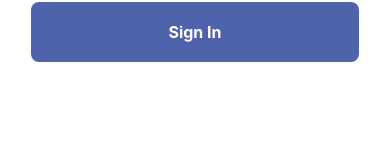
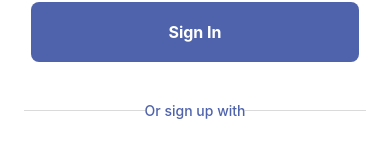
Before and after one commit to silversirp/MobileAppSM, a React Native app: screen / in a window 390 px wide. Shown: the part 461-618 px from the top of the page. Built offline with nearby package versions, Linux system fonts and the light colour scheme.

Commit message:
Sign Up Separator Component

```diff
--- /dev/null
+++ b/src/components/Separator/index.js
@@ -0,0 +1,15 @@
+import React  from "react";
+import { Pressable, Image, Text, View } from "react-native";
+import { styles } from "./styles";
+
+const Separator = ({text}) => {
+    return (
+        <View style={styles.container}>
+            <View style={styles.line}/>
+            <Text style={styles.text}>{text}</Text>
+            <View style={styles.line} />
+        </View>
+    )
+}
+
+export default Separator
--- /dev/null
+++ b/src/components/Separator/styles.js
@@ -0,0 +1,25 @@
+import { StyleSheet } from "react-native"
+import { colors } from "../../utils/colors"
+
+export const styles = StyleSheet.create({
+    container: {
+        margin: 24,
+        flexDirection: 'row',
+        alignItems: 'center',
+        // marginBottom: 54,
+        marginVertical: 20
+    },
+
+    text: {
+        color: colors.blue,
+        fontWeight: '500'
+    },
+
+    line: {
+        backgroundColor: colors.lightgrey,
+        height: 1,
+        flex: 1,
+        marginVertical: 8
+    }
+
+})
--- a/src/screens/auth/Signup/index.js
+++ b/src/screens/auth/Signup/index.js
@@ -5,6 +5,7 @@
 import Checkbox from "../../../components/Checkbox";
 import { styles } from "./styles";
 import Button from "../../../components/Button";
+import Separator from "../../../components/Separator";
 
 const Signup = () => {
     const [checked, setChecked] = useState(false)
@@ -20,6 +21,7 @@
                 <Text style={styles.agreeText}>I agree with <Text style={styles.agreeTextBold}>Terms</Text> & <Text style={styles.agreeTextBold}>Privacy</Text></Text>
             </View>
             <Button style={styles.button} title="Sign In" />
+            <Separator text='Or sign up with' />
         </View>
     )
 }
--- a/src/utils/colors.js
+++ b/src/utils/colors.js
@@ -3,5 +3,6 @@
     white: '#FFFFFF',
     orange: '#FCA34D',
     black: '#000000',
-    grey: '#8D9BB5'
+    grey: '#8D9BB5',
+    lightgrey: '#DADADA'
 }
```
